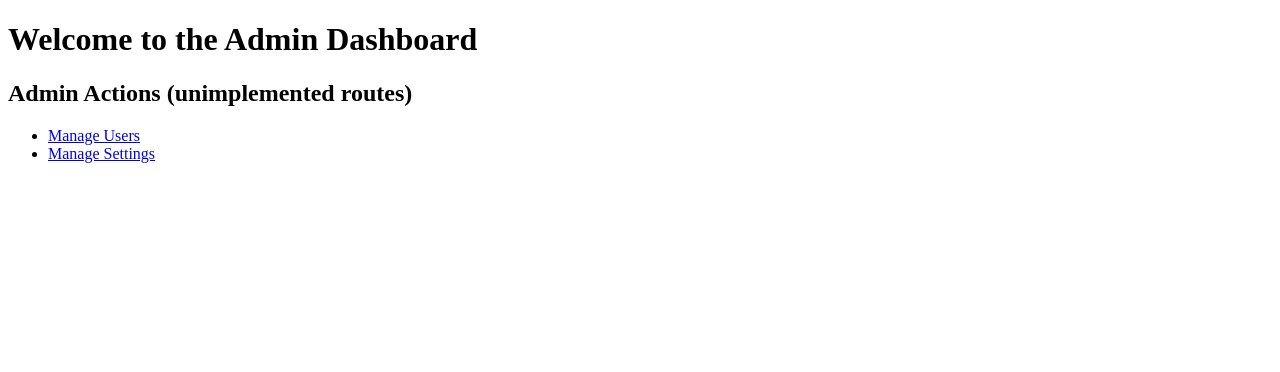
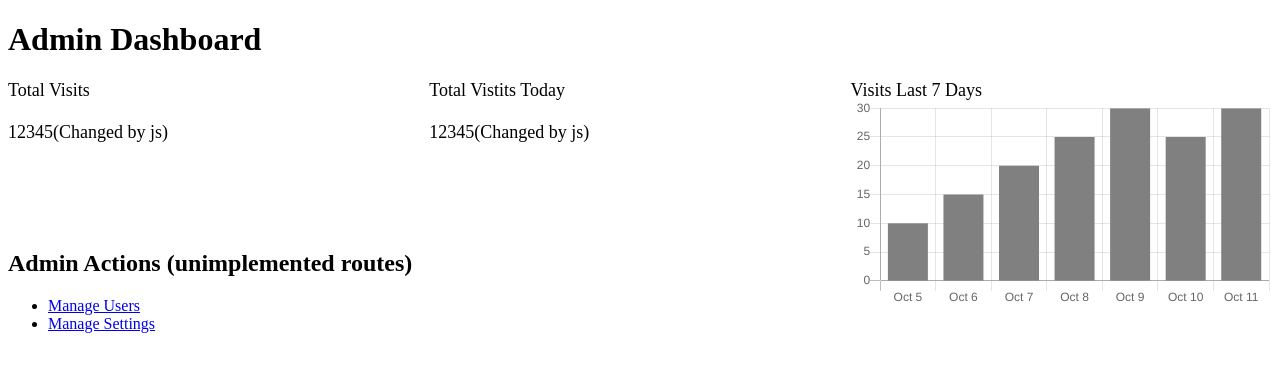
Before and after one commit to ethan-btst/cmpt276, a Flask app: page /admin in a window 1280 px wide. Shown: the top 372 px of the page. Run offline with Flask 3, Linux system fonts and the light colour scheme; the visitor is signed in with stand-in values (Sample User, id 1).

Commit message:
updated admin page

```diff
--- /dev/null
+++ b/static/css/admin.css
@@ -0,0 +1,11 @@
+.trafficCol {
+  float: left;
+  width: 33.33%;
+  font-size: large;
+  height: 150px;
+}
+#traffic:after {
+  content: "";
+  display: table;
+  clear: both;
+}
--- /dev/null
+++ b/static/js/chart.js
@@ -0,0 +1,34 @@
+const monthNames = ["Jan", "Feb", "Mar", "Apr", "May", "Jun", "Jul", "Aug", "Sep", "Oct", "Nov", "Dec"];
+const xValues = [];
+for(let i = 6; i>-1; i--){
+  let dateObj = new Date();
+  let month = dateObj.getMonth();
+  let day = dateObj.getDate() - i;
+  month = monthNames[month];
+  newdate = month + " " + day;
+  xValues.push(newdate);
+}
+
+const yValues = [10, 15, 20, 25, 30, 25, 30,];
+const barColors = "grey";
+
+new Chart("myChart", {
+  type: "bar",
+  data: {
+    labels: xValues,
+    datasets: [{
+      backgroundColor: barColors,
+      data: yValues
+    }]
+  },
+  options: {
+    legend: {display: false},
+    scales: {
+      yAxes: [{
+        ticks: {
+          beginAtZero: true
+        }
+      }]
+    }
+  }
+});
--- a/templates/admin.html
+++ b/templates/admin.html
@@ -2,10 +2,26 @@
 <html>
 <head>
     <title>Admin Dashboard</title>
+    <link rel="stylesheet" href="/static/css/admin.css">
+    <script src="https://cdnjs.cloudflare.com/ajax/libs/Chart.js/2.9.4/Chart.js"></script>
 </head>
 <body>
-    <h1>Welcome to the Admin Dashboard</h1>
-
+    <h1>Admin Dashboard</h1>
+    <div id = "traffic">
+        <div class = "trafficCol">
+            Total Visits <br><br>
+            <div id = "totalVisit">12345(Changed by js)</div>
+        </div>
+        <div class = "trafficCol">
+            Total Vistits Today <br><br>
+            <div id = "totalVisitToday">12345(Changed by js)</div>
+        </div>
+        <div class = "trafficCol">
+            Visits Last 7 Days
+            <canvas id="myChart" style="width:100%;max-width:600px"></canvas>
+            <script src="/static/js/chart.js"></script>
+        </div>
+    </div>
     <div>
         <h2>Admin Actions (unimplemented routes)</h2>
         <ul>
@@ -14,5 +30,7 @@
             <!-- Add more admin actions as needed -->
         </ul>
     </div>
+</body>
+</html>
 
     <!-- You can add additional content specific to the admin dashboard
```
Also changed, not shown: 2 other files.
